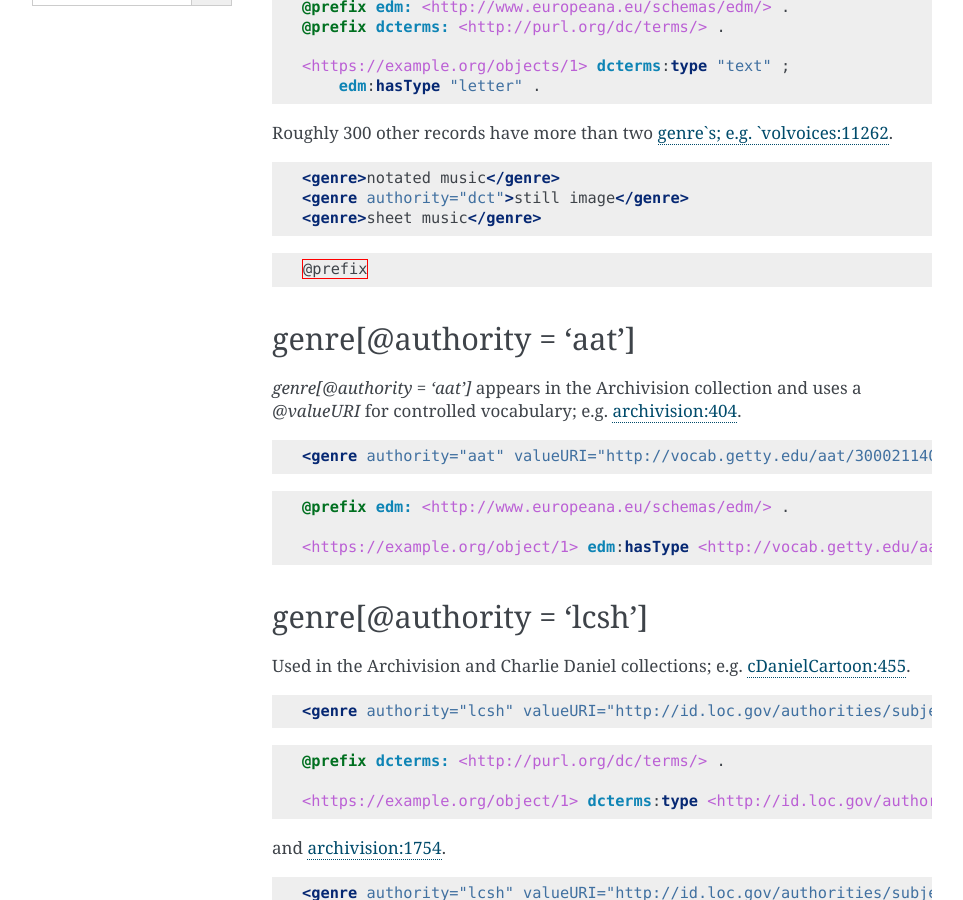
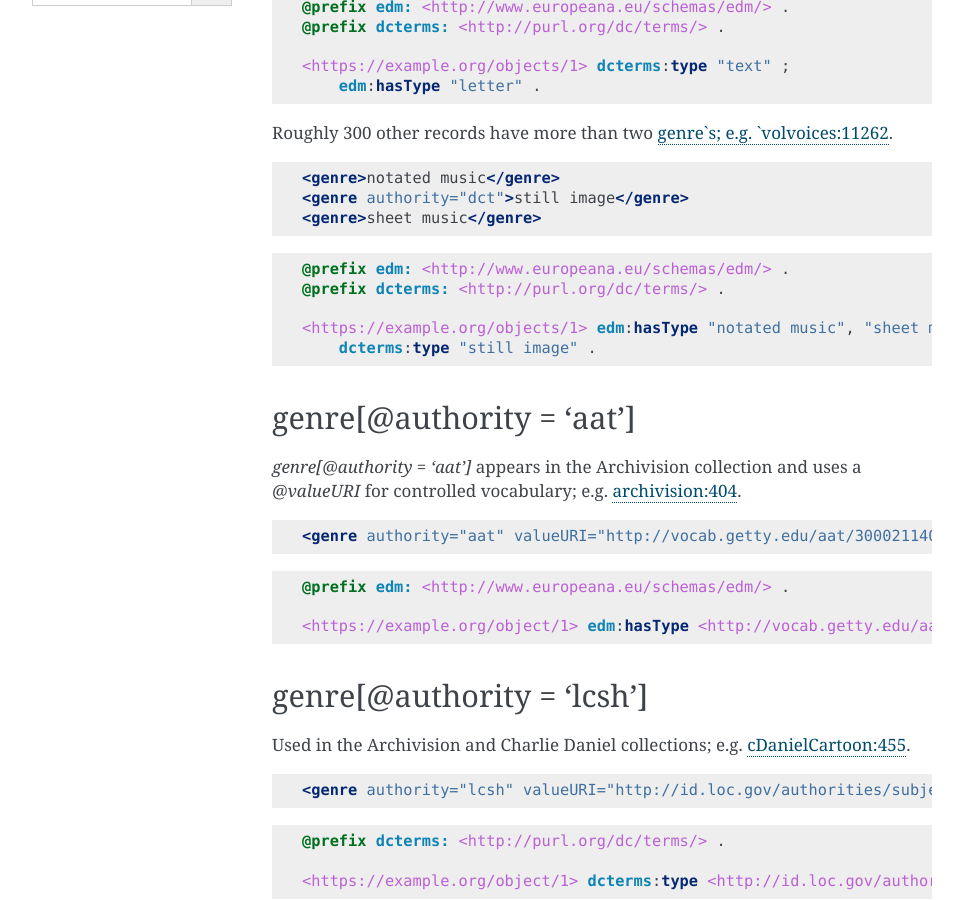
Before and after one commit to UTKcataloging/mods_to_rdf, a Sphinx documentation site: the page built from docs/source/top_level_elements/genre.rst, in a window 1280 px wide and 900 px high, scrolled down 480 px. Shown: the whole window, without its empty margins (148-1111 px from the left). Built offline with Sphinx 7.4.7, drawn with Linux system fonts in a browser that asks for light colours; formulas are drawn with MathJax 3.

Commit message:
Fix broken turtle block (oops)

```diff
--- a/docs/source/top_level_elements/genre.rst
+++ b/docs/source/top_level_elements/genre.rst
@@ -34,7 +34,12 @@
 
 .. code-block:: turtle
 
-    @prefix
+    @prefix edm: <http://www.europeana.eu/schemas/edm/> .
+    @prefix dcterms: <http://purl.org/dc/terms/> .
+
+    <https://example.org/objects/1> edm:hasType "notated music", "sheet music" ;
+        dcterms:type "still image" .
+
 genre[@authority = 'aat']
 -------------------------
 
```
